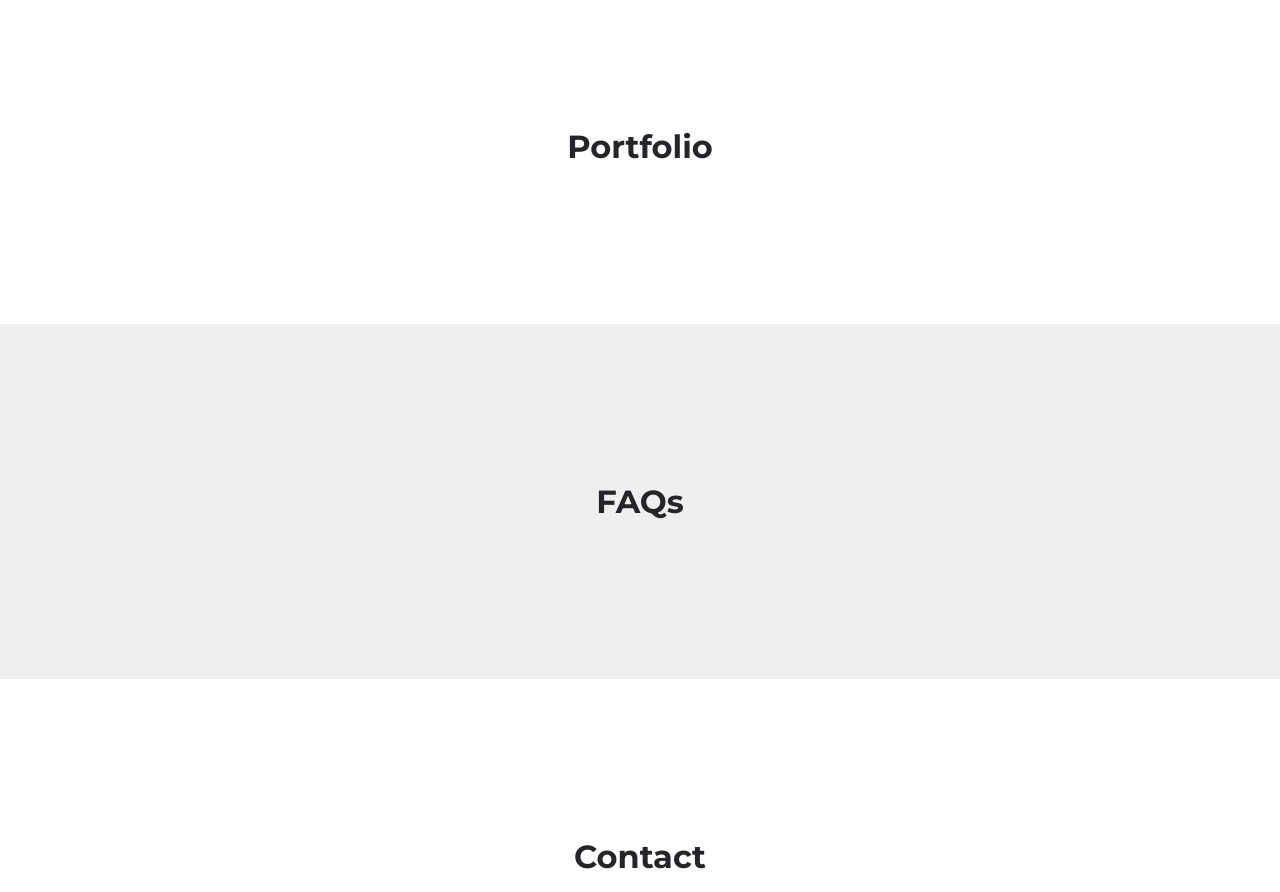
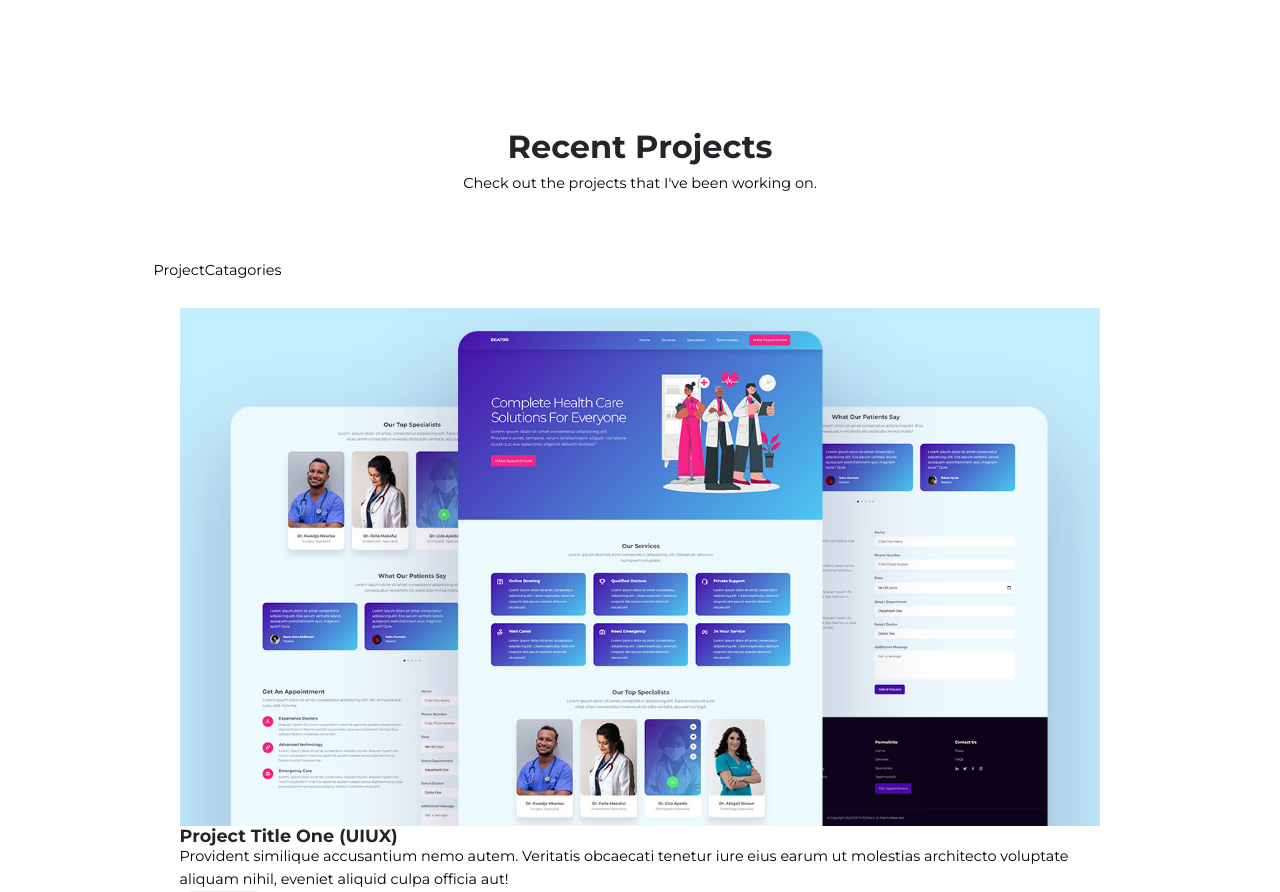
Before and after one commit to DeitchDustin/Portfolio-Website, a React (Create React App) app: page / in a window 1280 px wide. Shown: the part 1840-2732 px from the top of the page. Built offline with nearby package versions, Linux system fonts and the light colour scheme.

Commit message:
Working on Portfolio section

```diff
--- a/src/sections/portfolio/Portfolio.jsx
+++ b/src/sections/portfolio/Portfolio.jsx
@@ -1,9 +1,22 @@
 import './portfolio.css';
+import ProjectCatagories from './ProjectCatagories';
+import Projects from './Projects';
+import data from './data';
+import { useState } from 'react'
 
 const Portfolio = () => {
+  const [projects, setProjects] = useState(data);
+
   return (
     <section id="portfolio">
-      <h2>Portfolio</h2>
+      <h2>Recent Projects</h2>
+      <p>
+        Check out the projects that I've been working on.
+      </p>
+      <div className='container portfolio__container'>
+        <ProjectCatagories/>
+        <Projects projects={projects}/>
+      </div>
     </section>
   )
 }
--- /dev/null
+++ b/src/sections/portfolio/Project.jsx
@@ -0,0 +1,19 @@
+import Card from '../../components/Card'
+
+const Project = ({project}) => {
+  return (
+      <Card className='portfolio__project'>
+        <div className="portfolio__project-image">
+          <img src={project.image} alt="Portfolio Project"/>
+        </div>
+        <h4>{project.title}</h4>
+        <p>{project.desc}</p>
+        <div className='portfolio__projects-cta'>
+          <a href={project.demo} className='btn sm' target='_blank' rel='noopener noreferrer'>Demo</a>
+          <a href={project.github} className='btn sm primary' target='_blank' rel='noopener noreferrer'>Github</a>
+        </div>
+      </Card>
+  )
+}
+
+export default Project;
--- /dev/null
+++ b/src/sections/portfolio/ProjectCatagories.jsx
@@ -0,0 +1,9 @@
+
+
+const ProjectCatagories = () => {
+  return (
+      <div>ProjectCatagories</div>
+  )
+}
+
+export default ProjectCatagories;
--- /dev/null
+++ b/src/sections/portfolio/Projects.jsx
@@ -0,0 +1,15 @@
+import Project from './Project';
+
+const Projects = ({projects}) => {
+  return (
+      <div className="portfolio__projects">
+        {
+          projects.map(project => (
+            <Project key={project.id}  project={project}/>
+          ))
+        }
+      </div>
+  )
+}
+
+export default Projects;
```
